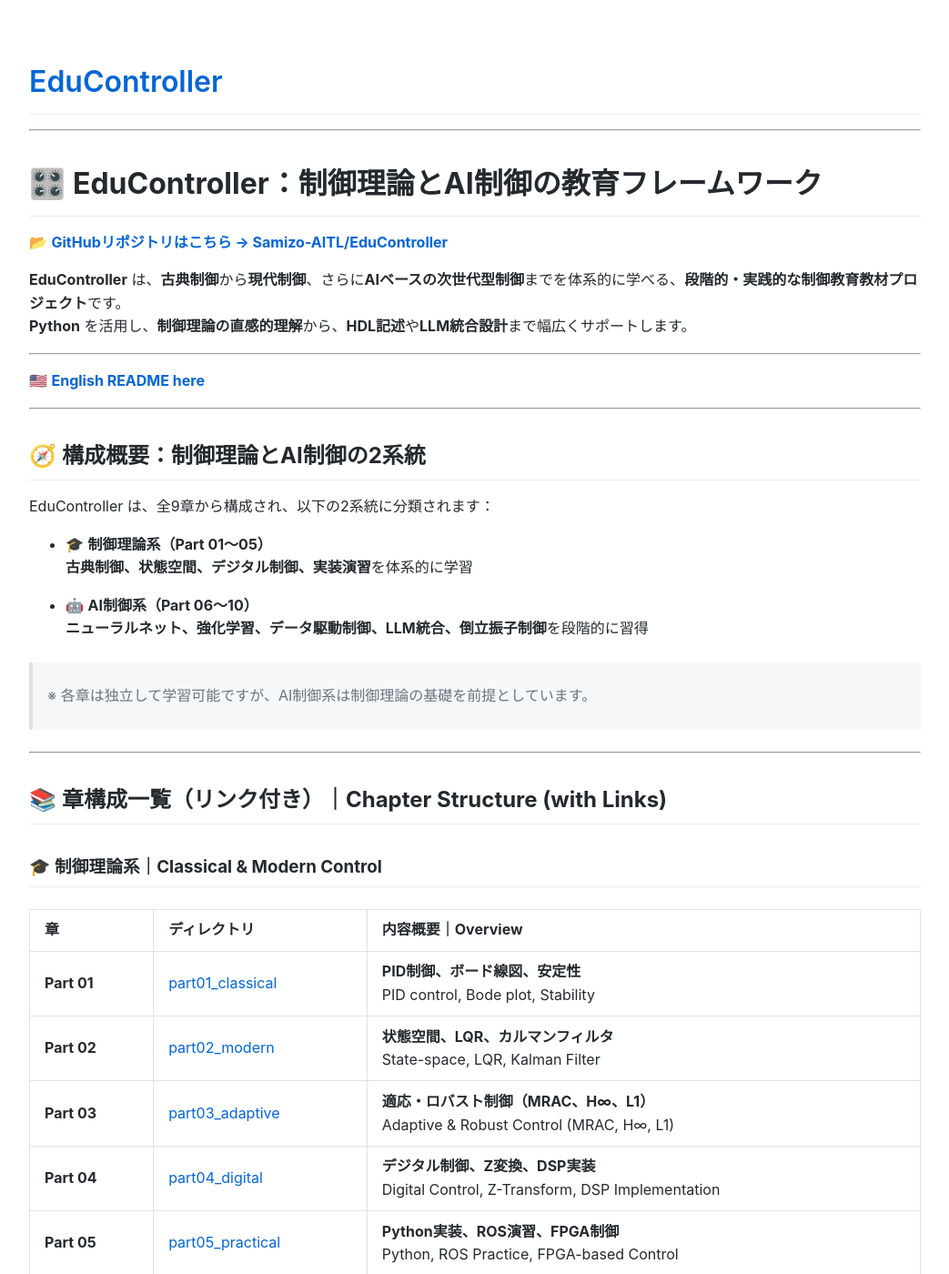
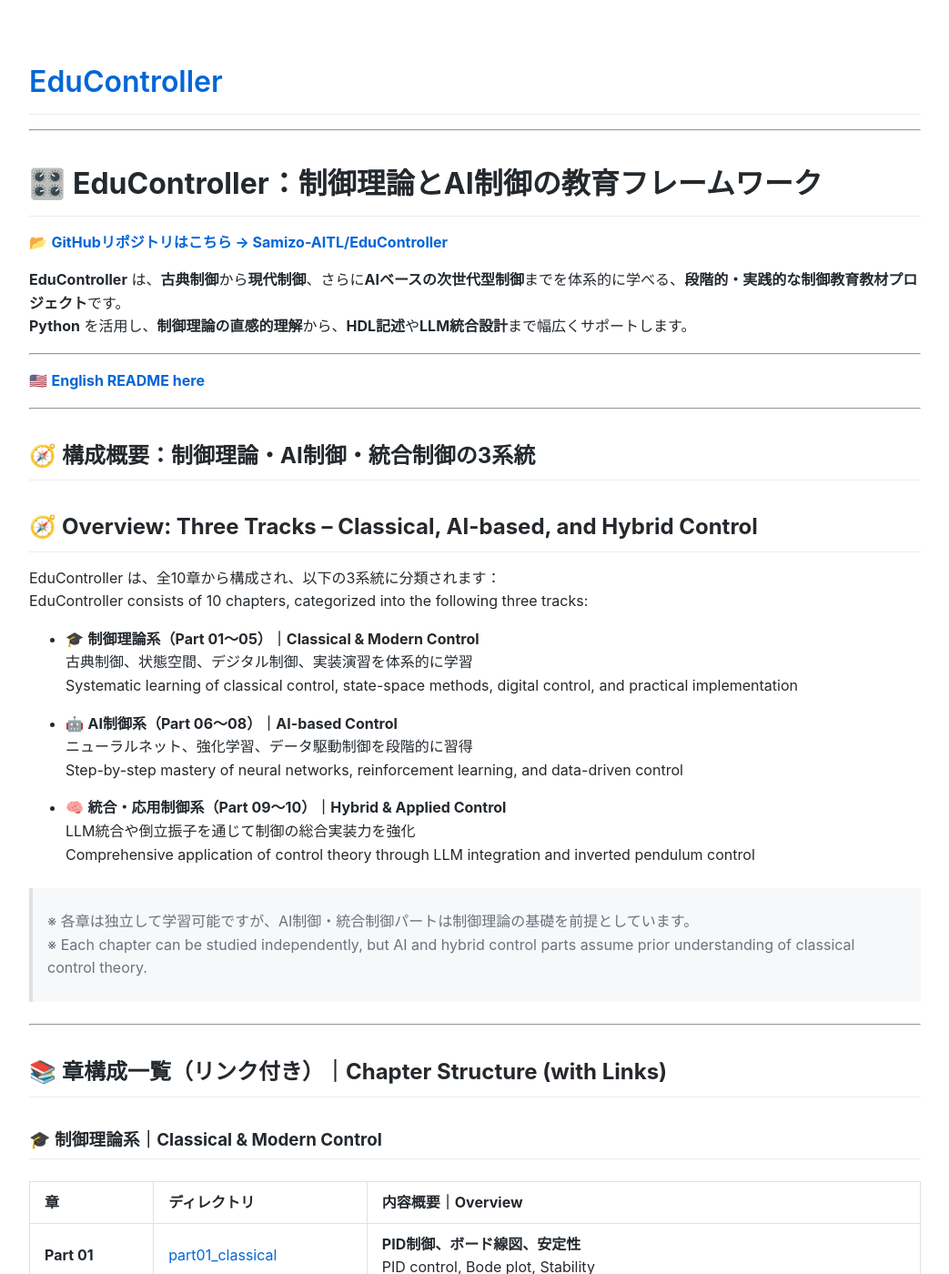
Before and after one commit to Samizo-AITL/EduController, a Jekyll site: the page built from index.md, in a window 1280 px wide and 1400 px high. Shown: the whole window at 91% size, without its empty margins (118-1161 px from the left). Built offline with Jekyll 4.4.1, drawn with Linux system fonts in a browser that asks for light colours.

Commit message:
Update index.md

```diff
--- a/index.md
+++ b/index.md
@@ -16,17 +16,26 @@ title: EduController トップページ
 
 ---
 
-## 🧭 **構成概要：制御理論とAI制御の2系統**
+## 🧭 **構成概要：制御理論・AI制御・統合制御の3系統**
+## 🧭 **Overview: Three Tracks – Classical, AI-based, and Hybrid Control**
 
-EduController は、全9章から構成され、以下の2系統に分類されます：
+EduController は、全10章から構成され、以下の3系統に分類されます：
+EduController consists of 10 chapters, categorized into the following three tracks:
 
-- 🎓 **制御理論系（Part 01〜05）**
-  **古典制御、状態空間、デジタル制御、実装演習**を体系的に学習
+- 🎓 **制御理論系（Part 01〜05）｜Classical & Modern Control**
+  古典制御、状態空間、デジタル制御、実装演習を体系的に学習
+  Systematic learning of classical control, state-space methods, digital control, and practical implementation
 
-- 🤖 **AI制御系（Part 06〜10）**
-  **ニューラルネット、強化学習、データ駆動制御、LLM統合、倒立振子制御**を段階的に習得
+- 🤖 **AI制御系（Part 06〜08）｜AI-based Control**
+  ニューラルネット、強化学習、データ駆動制御を段階的に習得
+  Step-by-step mastery of neural networks, reinforcement learning, and data-driven control
 
-> ※ 各章は独立して学習可能ですが、AI制御系は制御理論の基礎を前提としています。
+- 🧠 **統合・応用制御系（Part 09〜10）｜Hybrid & Applied Control**
+  LLM統合や倒立振子を通じて制御の総合実装力を強化
+  Comprehensive application of control theory through LLM integration and inverted pendulum control
+
+> ※ 各章は独立して学習可能ですが、AI制御・統合制御パートは制御理論の基礎を前提としています。
+> ※ Each chapter can be studied independently, but AI and hybrid control parts assume prior understanding of classical control theory.
 
 ---
 
```
